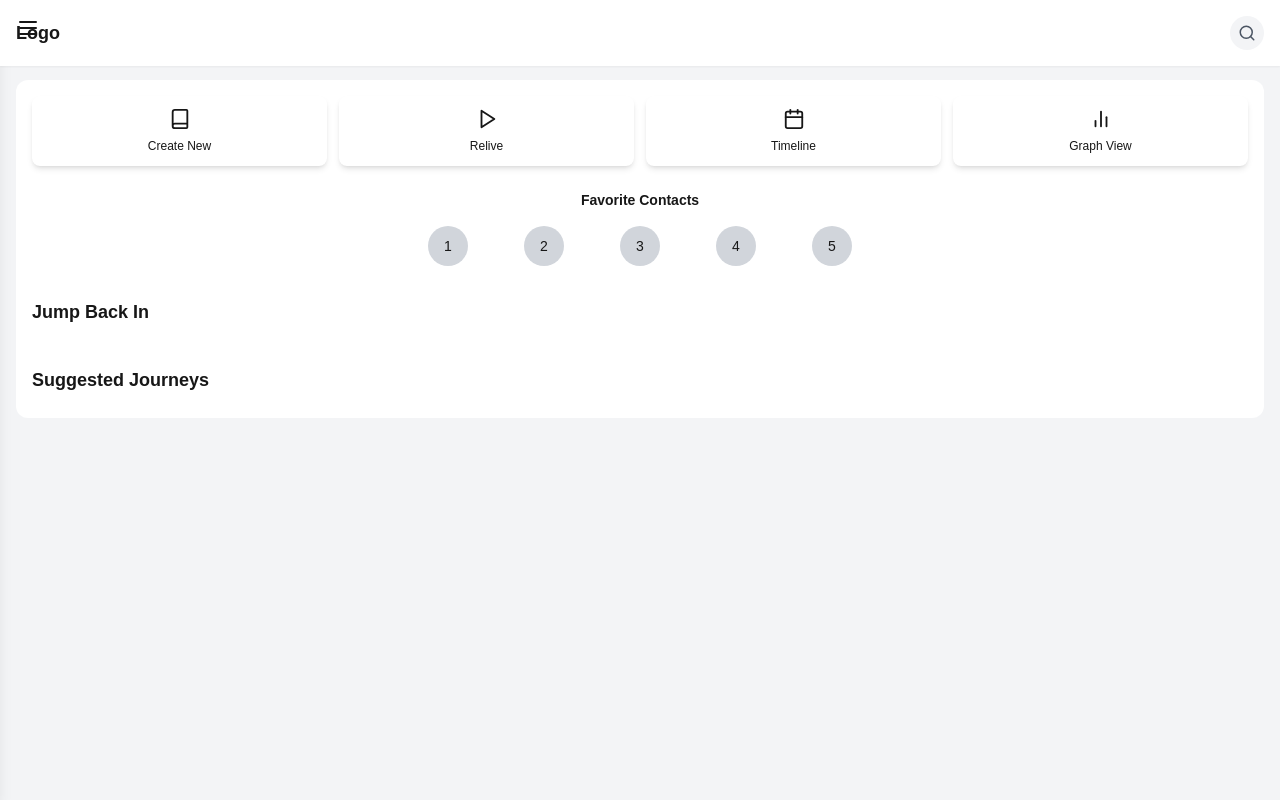
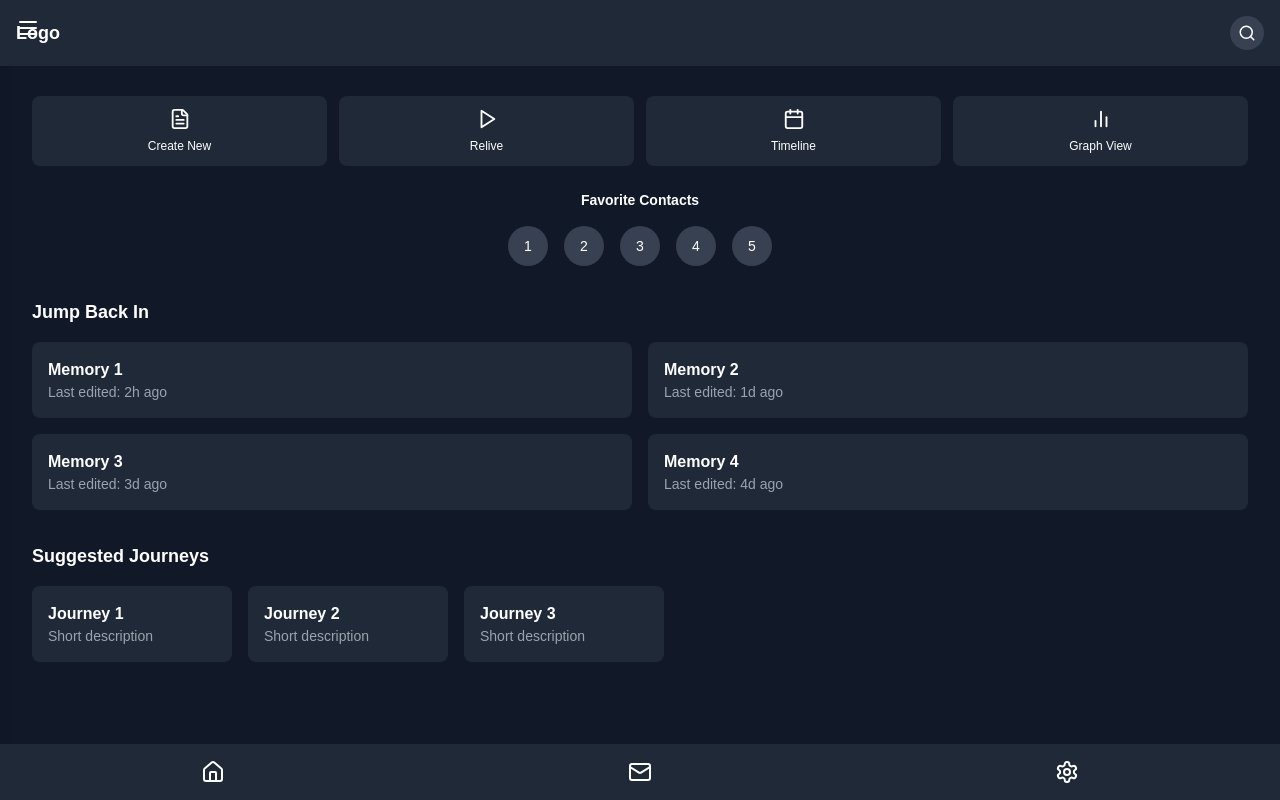
Before and after one commit to mlespinoza1/Memory-App-JS, a Next.js app: page / in a window 1280 px wide. Built offline with nearby package versions, Linux system fonts and the light colour scheme.

Commit message:
Update via Raycast script

```diff
--- a/src/components/MobileLayout.tsx
+++ b/src/components/MobileLayout.tsx
@@ -9,13 +9,16 @@ import TimelineOverlay from './TimelineOverlay';
 import GraphViewOverlay from './GraphViewOverlay';
 import FavoriteContactsOverlay from './FavoriteContactsOverlay';
 
-// Move Sidebar component definition here
 const Sidebar: React.FC<{ isOpen: boolean }> = ({ isOpen }) => {
   return (
-    <div className={`fixed top-0 left-0 h-full w-64 bg-white shadow-lg transform ${isOpen ? 'translate-x-0' : '-translate-x-full'} transition-transform duration-300 ease-in-out`}>
+    <div className={`fixed top-0 left-0 h-full w-64 bg-gray-900 text-white shadow-lg transform ${isOpen ? 'translate-x-0' : '-translate-x-full'} transition-transform duration-300 ease-in-out`}>
       <div className="p-4">
-        <h2 className="text-xl font-bold mb-4">Sidebar</h2>
-        {/* Add sidebar content here */}
+        <h2 className="text-xl font-bold mb-4">Folders</h2>
+        <ul>
+          <li className="mb-2">Personal</li>
+          <li className="mb-2">Work</li>
+          <li className="mb-2">Family</li>
+        </ul>
       </div>
     </div>
   );
@@ -23,7 +26,7 @@ const Sidebar: React.FC<{ isOpen: boolean }> = ({ isOpen }) => {
 
 const ActionButtons: React.FC<{ toggleOverlay: (overlayName: string) => void }> = ({ toggleOverlay }) => {
   const buttons = [
-    { icon: Icons.Book, label: 'Create New', overlay: 'createNew' },
+    { icon: Icons.FileText, label: 'Create New', overlay: 'createNew' },
     { icon: Icons.Play, label: 'Relive', overlay: 'relive' },
     { icon: Icons.Calendar, label: 'Timeline', overlay: 'timeline' },
     { icon: Icons.BarChart2, label: 'Graph View', overlay: 'graphView' },
@@ -32,9 +35,9 @@ const ActionButtons: React.FC<{ toggleOverlay: (overlayName: string) => void }>
   return (
     <div className="grid grid-cols-4 gap-3">
       {buttons.map(({ icon: Icon, label, overlay }) => (
-        <button key={label} onClick={() => toggleOverlay(overlay)} className="flex flex-col items-center justify-center bg-white p-3 rounded-lg shadow-md">
-          <Icon size={22} className="mb-2" />
-          <span className="text-xs">{label}</span>
+        <button key={label} onClick={() => toggleOverlay(overlay)} className="flex flex-col items-center justify-center bg-gray-800 p-3 rounded-lg">
+          <Icon size={22} className="mb-2 text-white" />
+          <span className="text-xs text-white">{label}</span>
         </button>
       ))}
     </div>
@@ -44,10 +47,10 @@ const ActionButtons: React.FC<{ toggleOverlay: (overlayName: string) => void }>
 const FavoriteContacts: React.FC<{ toggleOverlay: (overlayName: string) => void }> = ({ toggleOverlay }) => {
   return (
     <div className="mt-6">
-      <h3 className="text-sm font-semibold mb-4 text-center">Favorite Contacts</h3>
-      <div className="flex justify-center gap-14">
+      <h3 className="text-sm font-semibold mb-4 text-center text-white">Favorite Contacts</h3>
+      <div className="flex justify-center gap-4">
         {[1, 2, 3, 4, 5].map((num) => (
-          <div key={num} onClick={() => toggleOverlay('favoriteContacts')} className="w-10 h-10 bg-gray-300 rounded-full flex items-center justify-center text-sm cursor-pointer">
+          <div key={num} onClick={() => toggleOverlay('favoriteContacts')} className="w-10 h-10 bg-gray-700 rounded-full flex items-center justify-center text-sm cursor-pointer text-white">
             {num}
           </div>
         ))}
@@ -57,26 +60,53 @@ const FavoriteContacts: React.FC<{ toggleOverlay: (overlayName: string) => void
 };
 
 const JumpBackIn: React.FC = () => {
+  const memories = [
+    { title: 'Memory 1', lastEdited: '2h ago' },
+    { title: 'Memory 2', lastEdited: '1d ago' },
+    { title: 'Memory 3', lastEdited: '3d ago' },
+    { title: 'Memory 4', lastEdited: '4d ago' },
+  ];
+
   return (
     <div>
-      <h3 className="text-lg font-semibold mb-2">Jump Back In</h3>
-      {/* Add content for JumpBackIn */}
+      <h3 className="text-lg font-semibold mb-4 text-white">Jump Back In</h3>
+      <div className="grid grid-cols-2 gap-4">
+        {memories.map((memory, index) => (
+          <div key={index} className="bg-gray-800 p-4 rounded-lg">
+            <h4 className="text-white font-semibold">{memory.title}</h4>
+            <p className="text-gray-400 text-sm">Last edited: {memory.lastEdited}</p>
+          </div>
+        ))}
+      </div>
     </div>
   );
 };
 
 const SuggestedJourneys: React.FC = () => {
+  const journeys = [
+    { title: 'Journey 1', description: 'Short description' },
+    { title: 'Journey 2', description: 'Short description' },
+    { title: 'Journey 3', description: 'Short description' },
+  ];
+
   return (
     <div>
-      <h3 className="text-lg font-semibold mb-2">Suggested Journeys</h3>
-      {/* Add content for SuggestedJourneys */}
+      <h3 className="text-lg font-semibold mb-4 text-white">Suggested Journeys</h3>
+      <div className="flex space-x-4 overflow-x-auto">
+        {journeys.map((journey, index) => (
+          <div key={index} className="bg-gray-800 p-4 rounded-lg min-w-[200px]">
+            <h4 className="text-white font-semibold">{journey.title}</h4>
+            <p className="text-gray-400 text-sm">{journey.description}</p>
+          </div>
+        ))}
+      </div>
     </div>
   );
 };
 
 const SidebarToggle: React.FC<{ isOpen: boolean; onToggle: () => void }> = ({ isOpen, onToggle }) => {
   return (
-    <button onClick={onToggle} className="fixed top-4 left-4 z-30">
+    <button onClick={onToggle} className="fixed top-4 left-4 z-30 text-white">
       {isOpen ? <Icons.X size={24} /> : <Icons.Menu size={24} />}
     </button>
   );
@@ -84,8 +114,12 @@ const SidebarToggle: React.FC<{ isOpen: boolean; onToggle: () => void }> = ({ is
 
 const Navigation: React.FC = () => {
   return (
-    <nav className="fixed bottom-0 left-0 right-0 bg-white shadow-lg">
-      {/* Add navigation items */}
+    <nav className="fixed bottom-0 left-0 right-0 bg-gray-800 text-white py-4">
+      <div className="flex justify-around">
+        <Icons.Home size={24} />
+        <Icons.Mail size={24} />
+        <Icons.Settings size={24} />
+      </div>
     </nav>
   );
 };
@@ -99,12 +133,12 @@ const MobileLayout: React.FC = () => {
   };
 
   return (
-    <div className="min-h-screen bg-gray-100 pb-16 flex flex-col">
+    <div className="min-h-screen bg-gray-900 pb-16 flex flex-col">
       {/* Top Row */}
-      <div className="fixed top-0 left-0 right-0 flex justify-between items-center p-4 bg-white shadow-sm z-20">
-        <div className="text-lg font-bold">Logo</div>
-        <button className="p-2 bg-gray-100 rounded-full">
-          <Icons.Search size={18} className="text-gray-600" />
+      <div className="fixed top-0 left-0 right-0 flex justify-between items-center p-4 bg-gray-800 shadow-sm z-20">
+        <div className="text-lg font-bold text-white">Logo</div>
+        <button className="p-2 bg-gray-700 rounded-full">
+          <Icons.Search size={18} className="text-white" />
         </button>
       </div>
 
@@ -113,7 +147,7 @@ const MobileLayout: React.FC = () => {
 
       {/* Main Content */}
       <div className={`pt-20 px-4 flex-grow flex flex-col transition-all duration-300 ${sidebarOpen ? 'ml-64' : ''}`}>
-        <div className="bg-white rounded-xl p-4 flex flex-col justify-between h-full space-y-8">
+        <div className="rounded-xl p-4 flex flex-col justify-between h-full space-y-8">
           <div className="space-y-6 flex-shrink-0">
             <ActionButtons toggleOverlay={toggleOverlay} />
             <FavoriteContacts toggleOverlay={toggleOverlay} />
```
